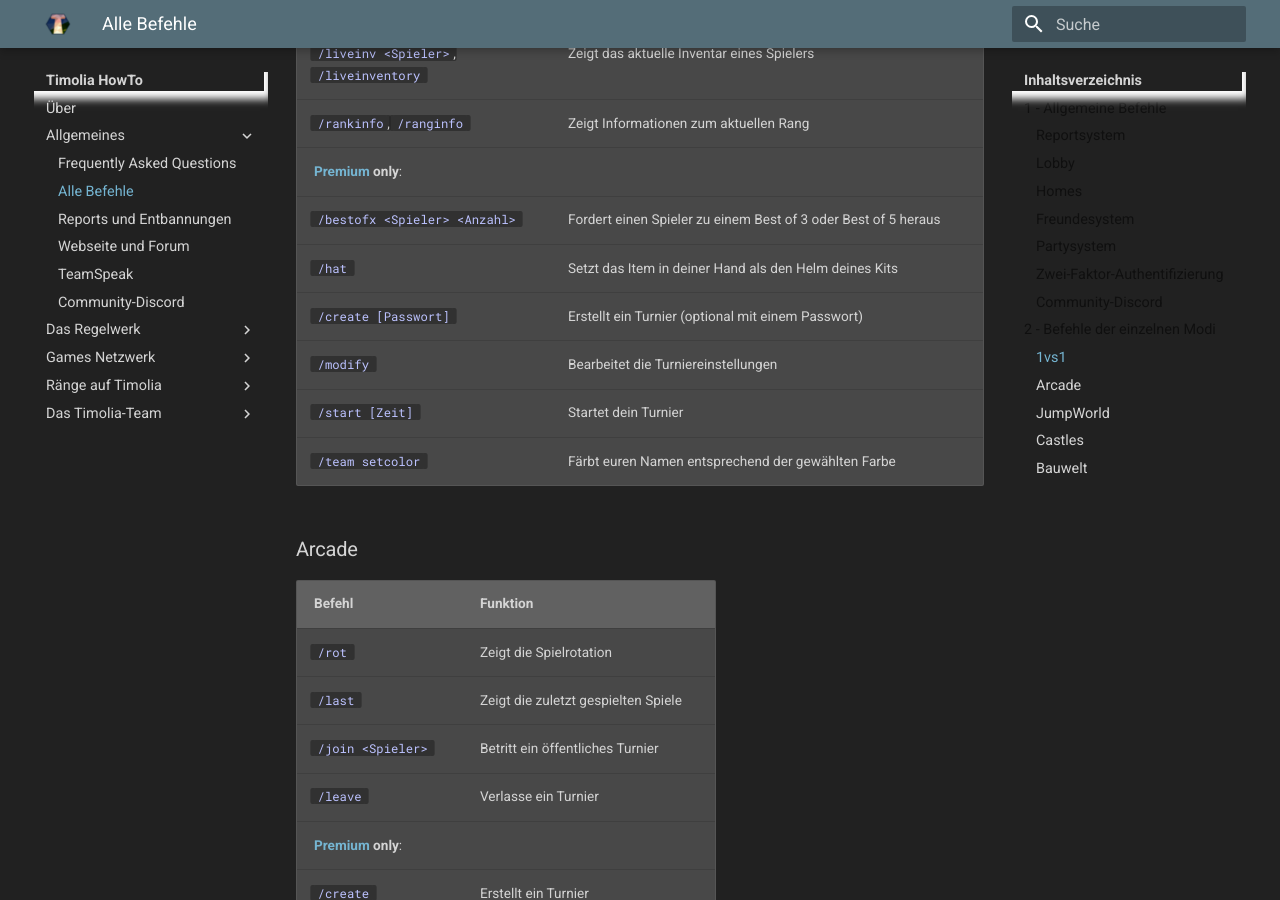
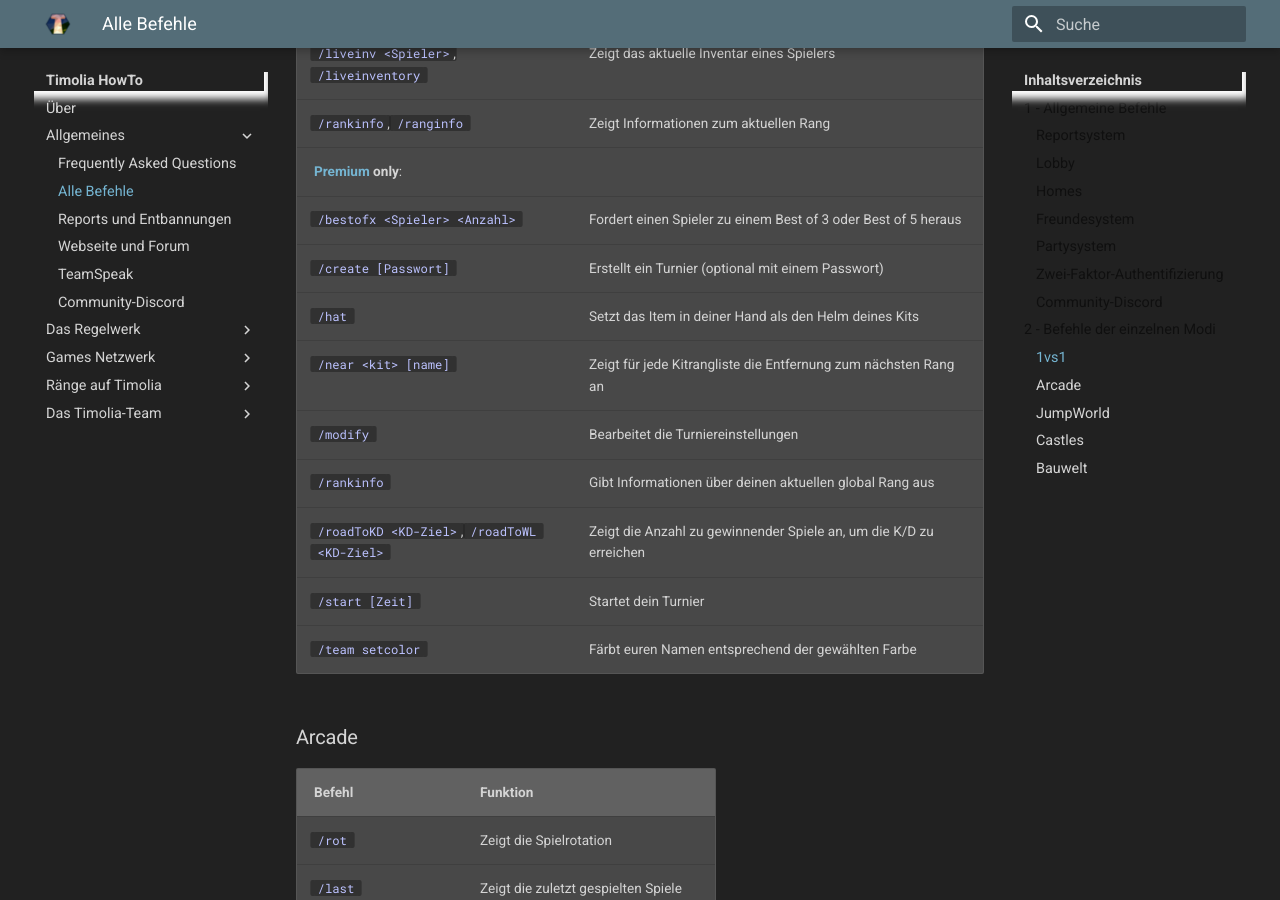
Before and after one commit to TimoliaDE/HowTo, an MkDocs documentation site: the page built from docs/commands.md, in a window 1280 px wide and 900 px high, scrolled down 8638 px. Built offline with MkDocs 1.6.1 and Material for MkDocs 9.7.7, drawn with Linux system fonts in a browser that asks for light colours; old or Windows-style settings are respelled for this version of MkDocs.

Commit message:
add `/near`, `/roadToKD`, `/rankinfo`

```diff
--- a/docs/commands.md
+++ b/docs/commands.md
@@ -183,9 +183,12 @@ Der <strong>Timolia Bot</strong> verfügt über mehrere Commands, die ausgeführ
 | `/rankinfo`, `/ranginfo`        | Zeigt Informationen zum aktuellen Rang |
 **[Premium](/ranks/premium/) only**:
 | `/bestofx <Spieler> <Anzahl>`   | Fordert einen Spieler zu einem Best of 3 oder Best of 5 heraus |
+| `/create [Passwort]`            | Erstellt ein Turnier (optional mit einem Passwort) |
 | `/hat`                          | Setzt das Item in deiner Hand als den Helm deines Kits |
-| `/create [Passwort]`            | Erstellt ein Turnier (optional mit einem Passwort) |
+| `/near <kit> [name]`            | Zeigt für jede Kitrangliste die Entfernung zum nächsten Rang an |
 | `/modify`                       | Bearbeitet die Turniereinstellungen |
+| `/rankinfo`                     | Gibt Informationen über deinen aktuellen global Rang aus |
+| `/roadToKD <KD-Ziel>`, `/roadToWL <KD-Ziel>`  | Zeigt die Anzahl zu gewinnender Spiele an, um die K/D zu erreichen |
 | `/start [Zeit]`                 | Startet dein Turnier |
 | `/team setcolor`                | Färbt euren Namen entsprechend der gewählten Farbe |
 
```
Also changed, not shown: docs/games/1vs1.md (+5 -2 lines).
